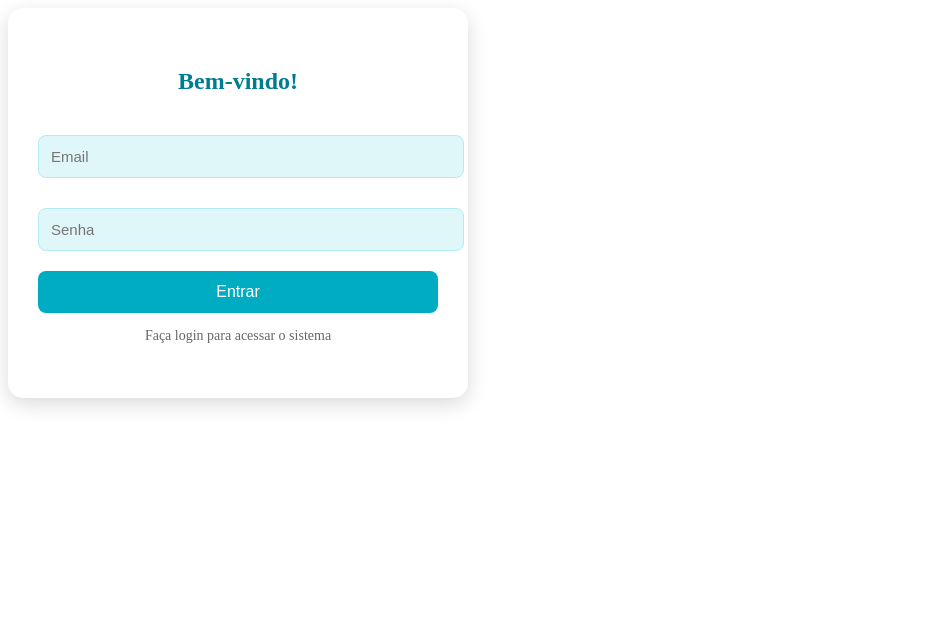
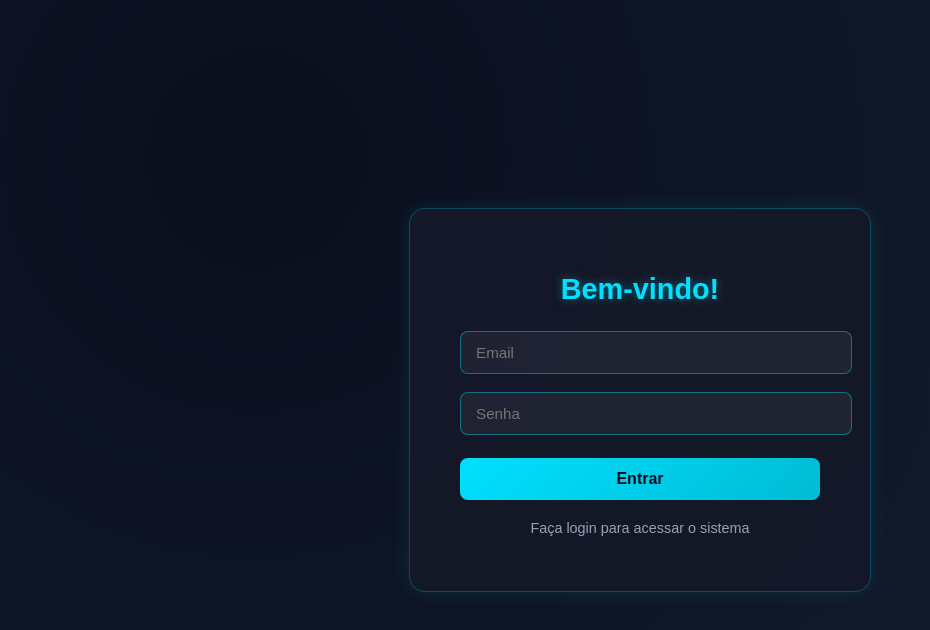
Before and after one commit to JotaP3c/ecommerce-frontend, an Angular app: page /login in a window 1280 px wide. Shown: the top 630 px of the page, without its empty margins (0-930 px from the left). Built offline with nearby package versions, Linux system fonts and the light colour scheme.

Commit message:
Ajustes em telas css e html

```diff
--- a/src/app/auth/login/login.component.css
+++ b/src/app/auth/login/login.component.css
@@ -1,92 +1,113 @@
-/* Fundo com gradiente azul */
-body, html {
+html, body {
+  margin: 0;
+  padding: 0;
   height: 100%;
-  margin: 0;
-  font-family: 'Poppins', sans-serif;
-  background: linear-gradient(135deg, #00bcd4, #0097a7);
-  display: flex;
-  justify-content: center;
-  align-items: center;
+  background: radial-gradient(circle at 20% 20%, #0a0f1d, #111a2b 70%);
+  overflow: hidden;
 }
 
-/* Container central */
+:host {
+  display: flex;
+  align-items: center;
+  justify-content: center;
+  height: 100vh;
+  background: radial-gradient(circle at 20% 20%, #0a0f1d, #111a2b 70%);
+  font-family: 'Poppins', sans-serif;
+  color: #e2e8f0;
+}
+
+/* ====== CONTAINER ====== */
 .login-container {
-  background-color: #ffffff;
-  border-radius: 15px;
-  box-shadow: 0 6px 20px rgba(0, 0, 0, 0.15);
-  width: 400px;
-  padding: 40px 30px;
+  background: rgba(20, 25, 40, 0.9);
+  border-radius: 16px;
+  padding: 40px 50px;
+  box-shadow: 0 0 20px rgba(0, 224, 255, 0.1);
+  border: 1px solid rgba(0, 224, 255, 0.25);
   text-align: center;
+  width: 360px;
   transition: all 0.3s ease;
 }
 
 .login-container:hover {
-  transform: translateY(-3px);
+  box-shadow: 0 0 25px rgba(0, 224, 255, 0.25);
+  transform: translateY(-2px);
 }
 
-/* Título */
+/* ====== TÍTULO ====== */
 h2 {
-  color: #007c91;
-  font-weight: 600;
-  margin-bottom: 30px;
+  color: #00e0ff;
+  font-size: 1.8rem;
+  font-weight: 700;
+  margin-bottom: 25px;
+  text-shadow: 0 0 10px rgba(0, 224, 255, 0.4);
 }
 
-/* Campos de entrada */
-input[type="text"],
+/* ====== CAMPOS ====== */
+input[type="email"],
 input[type="password"] {
   width: 100%;
-  padding: 12px;
-  margin: 10px 0 20px;
-  border: 1px solid #b2ebf2;
+  padding: 12px 15px;
+  margin-bottom: 18px;
   border-radius: 8px;
-  background-color: #e0f7fa;
-  font-size: 15px;
-  transition: all 0.2s;
+  border: 1px solid rgba(0, 224, 255, 0.4);
+  background: rgba(255, 255, 255, 0.05);
+  color: #e2e8f0;
+  font-size: 0.95rem;
+  outline: none;
+  transition: all 0.3s ease;
 }
 
-input[type="text"]:focus,
-input[type="password"]:focus {
-  border-color: #00bcd4;
-  outline: none;
-  box-shadow: 0 0 4px #00acc1;
+input:focus {
+  border-color: #00e0ff;
+  box-shadow: 0 0 8px rgba(0, 224, 255, 0.4);
+  background: rgba(255, 255, 255, 0.08);
 }
 
-/* Botão */
+/* ====== BOTÃO ====== */
 button {
-  background-color: #00acc1;
-  color: #fff;
+  width: 100%;
+  background: linear-gradient(135deg, #00e0ff, #00bcd4);
   border: none;
-  padding: 12px 0;
   border-radius: 8px;
-  width: 100%;
-  font-size: 16px;
+  padding: 12px;
+  font-weight: 600;
+  color: #0a0f1d;
   cursor: pointer;
-  transition: background-color 0.3s;
-  font-weight: 500;
+  transition: all 0.3s ease;
+  font-size: 1rem;
+  margin-top: 5px;
 }
 
 button:hover {
-  background-color: #0097a7;
+  background: linear-gradient(135deg, #00bcd4, #00e0ff);
+  transform: scale(1.03);
+  box-shadow: 0 0 15px rgba(0, 224, 255, 0.3);
 }
 
-/* Texto auxiliar */
+/* ====== TEXTO INFORMATIVO ====== */
 p {
-  color: #666;
-  font-size: 14px;
-  margin-top: 15px;
+  color: #94a3b8;
+  margin-top: 20px;
+  font-size: 0.9rem;
 }
 
-/* Responsividade */
-@media (max-width: 480px) {
+p span {
+  color: #00e0ff;
+  cursor: pointer;
+}
+
+p span:hover {
+  text-decoration: underline;
+}
+
+/* ====== RESPONSIVIDADE ====== */
+@media (max-width: 420px) {
   .login-container {
     width: 90%;
-    padding: 30px 20px;
+    padding: 30px 25px;
+  }
+
+  h2 {
+    font-size: 1.5rem;
   }
 }
-
-.erro {
-  color: #ff5252;
-  margin-top: 10px;
-  text-align: center;
-  font-weight: 500;
-}
--- a/src/app/auth/login/login.component.html
+++ b/src/app/auth/login/login.component.html
@@ -2,12 +2,22 @@
   <h2>Bem-vindo!</h2>
 
   <form (ngSubmit)="onLogin()">
-    <input type="text" placeholder="Email" [(ngModel)]="email" name="email" required />
-    <input type="password" placeholder="Senha" [(ngModel)]="senha" name="senha" required />
-
+    <input
+      type="email"
+      placeholder="Email"
+      [(ngModel)]="email"
+      name="email"
+      required
+    />
+    <input
+      type="password"
+      placeholder="Senha"
+      [(ngModel)]="senha"
+      name="senha"
+      required
+    />
     <button type="submit">Entrar</button>
   </form>
 
   <p>Faça login para acessar o sistema</p>
 </div>
-<div class="erro" *ngIf="mensagemErro">{{ mensagemErro }}</div>
--- a/src/app/auth/login/login.component.ts
+++ b/src/app/auth/login/login.component.ts
@@ -26,6 +26,7 @@ mensagemErro: string = '';
         localStorage.setItem('token', res.token);
         localStorage.setItem('nome', res.nome);
         localStorage.setItem('email', res.email);
+        localStorage.setItem('nomeUsuario', res.nome);
         localStorage.setItem('perfil', String(res.perfil));
         this.router.navigate(['/home']);
       },
--- a/src/app/home/home.component.css
+++ b/src/app/home/home.component.css
@@ -1,122 +1,214 @@
-/* Fundo */
-body, html {
+html, body {
+  margin: 0;
+  padding: 0;
   height: 100%;
-  margin: 0;
+  background: radial-gradient(circle at 20% 20%, #0a0f1d, #111a2b 70%);
+  overflow-x: hidden;
+}
+
+:host {
+  display: block;
   font-family: 'Poppins', sans-serif;
-  background: linear-gradient(135deg, #00bcd4, #0097a7);
-  display: flex;
-  justify-content: center;
-  align-items: flex-start;
+  background: linear-gradient(135deg, #0a0f1d, #111a2b);
+  min-height: 100vh;
+  color: #e2e8f0;
   padding: 40px 0;
 }
 
-/* Container principal */
-.home-container {
-  background-color: #ffffff;
-  border-radius: 15px;
-  box-shadow: 0 6px 20px rgba(0, 0, 0, 0.15);
-  width: 800px;
-  padding: 30px;
-  text-align: left;
-  transition: all 0.3s ease;
+h2 {
+  text-align: center;
+  font-size: 2rem;
+  font-weight: 700;
+  color: #00e0ff;
+  margin-bottom: 20px;
+  text-shadow: 0 0 10px #00e0ff55;
 }
 
-.header {
-  display: flex;
-  justify-content: space-between;
-  align-items: center;
-  margin-bottom: 15px;
+.welcome-text {
+  text-align: center;
+  margin-bottom: 30px;
+  font-size: 1.1rem;
+  color: #cbd5e1;
 }
 
-/* Título */
-h2 {
-  color: #007c91;
-  margin: 0;
+button.sair {
+  background: linear-gradient(135deg, #00e0ff, #00bcd4);
+  color: #0a0f1d;
+  border: none;
+  border-radius: 8px;
+  padding: 10px 18px;
   font-weight: 600;
+  cursor: pointer;
+  transition: all 0.3s ease;
+  position: absolute;
+  right: 60px;
+  top: 40px;
 }
 
-/* Botão sair */
-.logout-btn {
-  background-color: #00acc1;
-  color: white;
-  border: none;
-  border-radius: 8px;
-  padding: 10px 20px;
-  font-weight: 500;
-  cursor: pointer;
-  transition: 0.3s;
+button.sair:hover {
+  transform: scale(1.08);
+  background: linear-gradient(135deg, #00bcd4, #00e0ff);
 }
 
-.logout-btn:hover {
-  background-color: #008b9a;
+.admin-actions {
+  display: flex;
+  flex-direction: column;
+  align-items: center;
+  gap: 1.5rem;
+  margin: 0 auto 40px auto;
+  text-align: center;
 }
 
-/* Texto de boas-vindas */
-.welcome-text {
-  color: #333;
-  margin-bottom: 25px;
-  font-size: 16px;
+.search-container {
+  position: relative;
+  width: 400px;
 }
 
-/* Cards de produtos */
-.produtos-container {
-  display: grid;
-  grid-template-columns: repeat(auto-fill, minmax(230px, 1fr));
-  gap: 20px;
+.search-input {
+  width: 100%;
+  padding: 12px 45px 12px 15px;
+  border-radius: 10px;
+  border: 1px solid rgba(0, 224, 255, 0.3);
+  background: rgba(255, 255, 255, 0.05);
+  color: #e2e8f0;
+  font-size: 1rem;
+  outline: none;
+  transition: all 0.3s ease;
+  box-shadow: 0 0 10px rgba(0, 224, 255, 0.15);
+  backdrop-filter: blur(3px);
 }
 
-.produto-card {
-  background-color: #e0f7fa;
-  border: 1px solid #b2ebf2;
-  border-radius: 10px;
-  padding: 15px;
-  box-shadow: 0 3px 8px rgba(0, 0, 0, 0.1);
-  transition: 0.3s;
+.search-input::placeholder {
+  color: #9ca3af;
 }
 
-.produto-card:hover {
-  transform: translateY(-4px);
-  box-shadow: 0 6px 15px rgba(0, 0, 0, 0.15);
+.search-input:focus {
+  border-color: #00e0ff;
+  box-shadow: 0 0 18px rgba(0, 224, 255, 0.4);
+  background: rgba(255, 255, 255, 0.08);
+  transform: scale(1.02);
 }
 
-/* Nome do produto */
-.produto-card h3 {
-  color: #006064;
-  margin-bottom: 8px;
+.search-icon {
+  position: absolute;
+  right: 15px;
+  top: 50%;
+  transform: translateY(-50%);
+  color: #00e0ff;
+  font-size: 1.1rem;
+  pointer-events: none;
+  opacity: 0.8;
 }
 
-/* Descrição */
-.produto-card p {
-  margin: 4px 0;
-  color: #444;
+.buttons-container {
+  display: flex;
+  flex-wrap: wrap;
+  justify-content: center;
+  gap: 15px;
 }
 
-/* Preço */
-.preco strong {
-  color: #007c91;
-  font-size: 15px;
+.buttons-row {
+  display: flex;
+  gap: 18px;
+  justify-content: center;
+  align-items: center;
+  flex-wrap: wrap;
+  margin-top: 5px;
 }
 
-/* Mensagem de nenhum produto */
-.no-products {
-  color: #888;
-  text-align: center;
-  font-style: italic;
+.admin-actions .btn,
+.admin-actions .admin-btn {
+  background: linear-gradient(135deg, #00e0ff, #00bcd4);
+  color: #0a0f1d;
+  border: none;
+  border-radius: 10px;
+  padding: 10px 20px;
+  font-weight: 600;
+  font-size: 0.95rem;
+  cursor: pointer;
+  transition: all 0.3s ease;
+  box-shadow: 0 4px 10px rgba(0, 224, 255, 0.25);
 }
 
-/* Responsividade */
+.admin-actions .btn:hover,
+.admin-actions .admin-btn:hover {
+  transform: translateY(-2px);
+  box-shadow: 0 6px 15px rgba(0, 224, 255, 0.35);
+  background: linear-gradient(135deg, #00bcd4, #00e0ff);
+}
+
+.admin-actions .btn,
+.admin-actions .admin-btn {
+  background: linear-gradient(135deg, #00e0ff, #00bcd4);
+  color: #0a0f1d;
+  border: none;
+  border-radius: 10px;
+  padding: 10px 20px;
+  font-weight: 600;
+  font-size: 0.95rem;
+  cursor: pointer;
+  transition: all 0.3s ease;
+  box-shadow: 0 4px 10px rgba(0, 224, 255, 0.25);
+}
+
+.admin-actions .btn:hover,
+.admin-actions .admin-btn:hover {
+  transform: translateY(-2px);
+  box-shadow: 0 6px 15px rgba(0, 224, 255, 0.35);
+  background: linear-gradient(135deg, #00bcd4, #00e0ff);
+}
+
+.products-grid {
+  display: grid;
+  grid-template-columns: repeat(auto-fit, minmax(250px, 1fr));
+  gap: 25px;
+  max-width: 1000px;
+  margin: 0 auto;
+}
+
+.product-card {
+  background: #0e2433;
+  border-radius: 16px;
+  padding: 20px;
+  box-shadow: 0 5px 15px rgba(0, 224, 255, 0.1);
+  transition: all 0.3s ease;
+  border: 1px solid transparent;
+}
+
+.product-card:hover {
+  transform: translateY(-8px);
+  border-color: #00e0ff55;
+  box-shadow: 0 10px 25px rgba(0, 224, 255, 0.2);
+}
+
+.product-card h3 {
+  color: #00e0ff;
+  font-size: 1.3rem;
+  margin-bottom: 10px;
+}
+
+.product-card p {
+  color: #cbd5e1;
+  margin: 4px 0;
+}
+
 @media (max-width: 768px) {
-  .home-container {
-    width: 90%;
-    padding: 20px;
+  button.sair {
+    right: 20px;
+    top: 20px;
+    padding: 8px 14px;
   }
 
-  .header h2 {
-    font-size: 20px;
+  h2 {
+    font-size: 1.6rem;
   }
 
-  .logout-btn {
-    padding: 8px 15px;
-    font-size: 14px;
+  .search-container {
+    width: 90%;
+  }
+
+  .buttons-container {
+    flex-direction: column;
+    align-items: center;
   }
 }
--- a/src/styles.css
+++ b/src/styles.css
@@ -1 +1,10 @@
-/* You can add global styles to this file, and also import other style files */
+html, body {
+  margin: 0;
+  padding: 0;
+  height: 100%;
+  width: 100%;
+  background: radial-gradient(circle at 20% 20%, #0a0f1d, #111a2b 70%);
+  color: #e2e8f0;
+  font-family: 'Poppins', sans-serif;
+  overflow: hidden;
+}
```
Also changed, not shown: src/app/home/home.component.html (+33 -22 lines), src/app/home/home.component.ts (+19 -7 lines).
